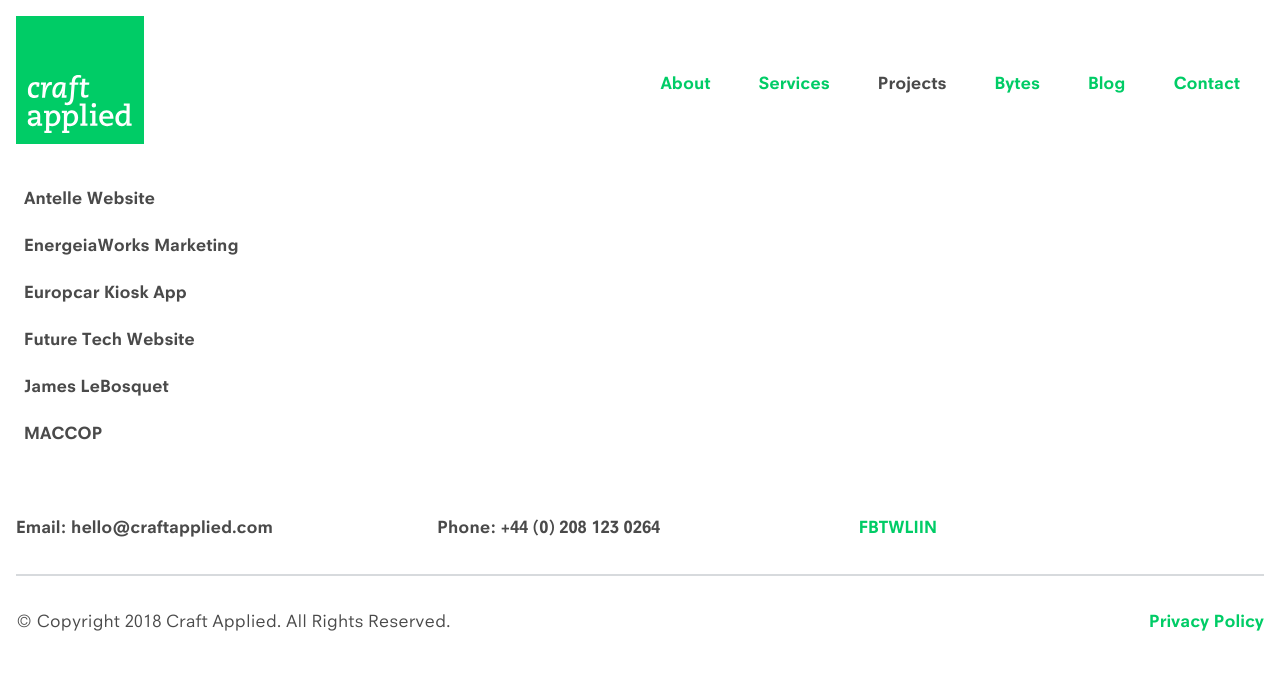
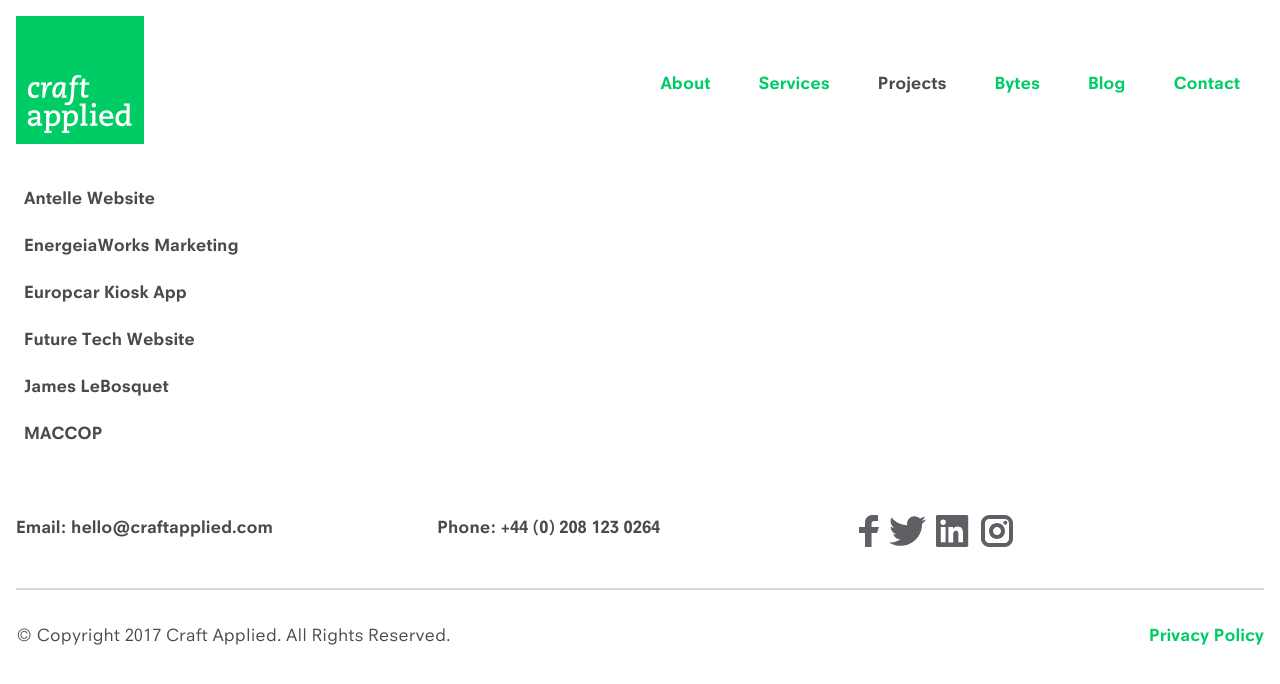
Before and after one commit to darrenbarklie/craftapplied-v3, a React app: page /#/projects in a window 1280 px wide. Built offline with nearby package versions, Linux system fonts and the light colour scheme; a small style sheet from the web is missing.

Commit message:
Footer social media icons

```diff
--- a/src/assets/svg/index.js
+++ b/src/assets/svg/index.js
@@ -3,3 +3,8 @@ export const IconTwitter = require('./icon-twitter.svg')
 export const IconLinkedIn = require('./icon-linkedin.svg')
 export const IconInstagram = require('./icon-instagram.svg')
 export const IconCodePen = require('./icon-codepen.svg')
+
+export const IconFooterFacebook = require('./icon-facebook-simple.svg')
+export const IconFooterTwitter = require('./icon-twitter-simple.svg')
+export const IconFooterLinkedIn = require('./icon-linkedin-simple.svg')
+export const IconFooterInstagram = require('./icon-instagram-simple.svg')
--- a/src/components/globals/CtaContact.js
+++ b/src/components/globals/CtaContact.js
@@ -5,11 +5,11 @@ export const CtaContact = () => {
   return (
     <div className="cta-contact">
       <Row>
-        <Col xs={12} md={7}>
+        <Col xs={12} sm={12} lg={7}>
           Are you working on your next digital product or a campaign for your business? We would be happy to deliver the creative factors of your requirements. Hit us up!
         </Col>
 
-        <Col xs={12} mdOffset={1} md={4}>
+        <Col xs={12} sm={12} lgOffset={1} lg={4}>
           <a href="#" className="cta">Contact us</a>
         </Col>
       </Row>
--- a/src/components/globals/footer/Footer.js
+++ b/src/components/globals/footer/Footer.js
@@ -1,5 +1,7 @@
 import React from 'react';
 import { Row, Col } from 'react-flexbox-grid'
+
+import { IconFooterFacebook, IconFooterTwitter, IconFooterLinkedIn, IconFooterInstagram } from '../../../assets/svg'
 
 
 export const Footer = () => (
@@ -14,11 +16,11 @@ export const Footer = () => (
       </Col>
 
       <Col xs={12} md={4}>
-        <div>
-          <a href="#">FB</a>
-          <a href="#">TW</a>
-          <a href="#">LI</a>
-          <a href="#">IN</a>
+        <div className="social">
+          <a href="#"><img src={IconFooterFacebook} alt="Facebook icon"/></a>
+          <a href="#"><img src={IconFooterTwitter} alt="Twitter icon"/></a>
+          <a href="#"><img src={IconFooterLinkedIn} alt="LinkedIn icon"/></a>
+          <a href="#"><img src={IconFooterInstagram} alt="Instagram icon"/></a>
         </div>
       </Col>
     </Row>
@@ -26,11 +28,11 @@ export const Footer = () => (
     <div className="line-break"></div>
 
     <Row>
-      <Col xs={12} md={6}>
-        &copy; Copyright 2018 Craft Applied. All Rights Reserved.
+      <Col xs={12} sm={9} md={8}>
+        &copy; Copyright {(new Date()).getFullYear()} Craft Applied. All Rights Reserved.
       </Col>
 
-      <Col xs={12} md={6}>
+      <Col xs={12} sm={3} md={4}>
         <a href="#">Privacy Policy</a>
       </Col>
 
--- a/src/sass/globals/_cta.scss
+++ b/src/sass/globals/_cta.scss
@@ -27,14 +27,20 @@ button[type="submit"].cta {
 
 .cta-contact {
   display: block;
-  padding: 3rem 1.5rem;
+  padding: 2rem 3rem 2.5rem;
   font-size: 1.5rem;
   background-color: rgba($light-green, 0.2);
   .cta {
+    display: inline-block;
     padding-left: 3rem;
     padding-right: 3rem;
+    margin: 1.5rem auto 0;
     color: $white;
     background-color: $spring-green;
-
+    transition: background-color 0.44s ease-out;
+    &:hover {
+      background-color: lighten($spring-green, 5%);
+      transition: background-color 0.33s linear;
+    }
   }
 }
--- a/src/sass/globals/_footer.scss
+++ b/src/sass/globals/_footer.scss
@@ -3,6 +3,15 @@ footer.main {
   .row:nth-child(1) {
     font-family: 'NeuzeitOffice-Bold', system;
     padding: 1.5rem 0 1rem;
+  }
+  .social {
+    a {
+      img {
+        width: auto;
+        height: 2rem;
+        margin-right: 0.66rem;
+      }
+    }
   }
   .line-break {
     width: 100%;
```
Also changed, not shown: src/assets/svg/icon-facebook-simple.svg (added), src/assets/svg/icon-instagram-simple.svg (added), src/assets/svg/icon-linkedin-simple.svg (added), src/assets/svg/icon-twitter-simple.svg (added).
